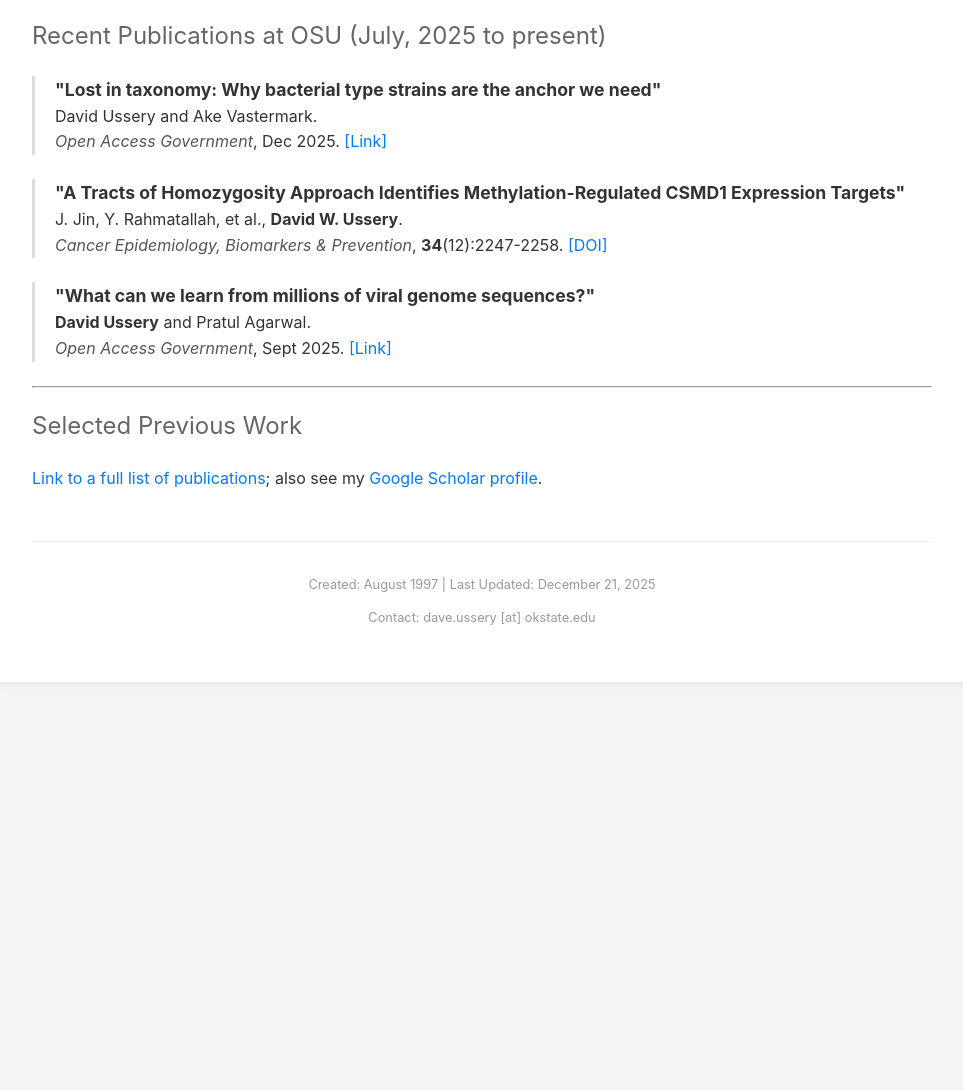
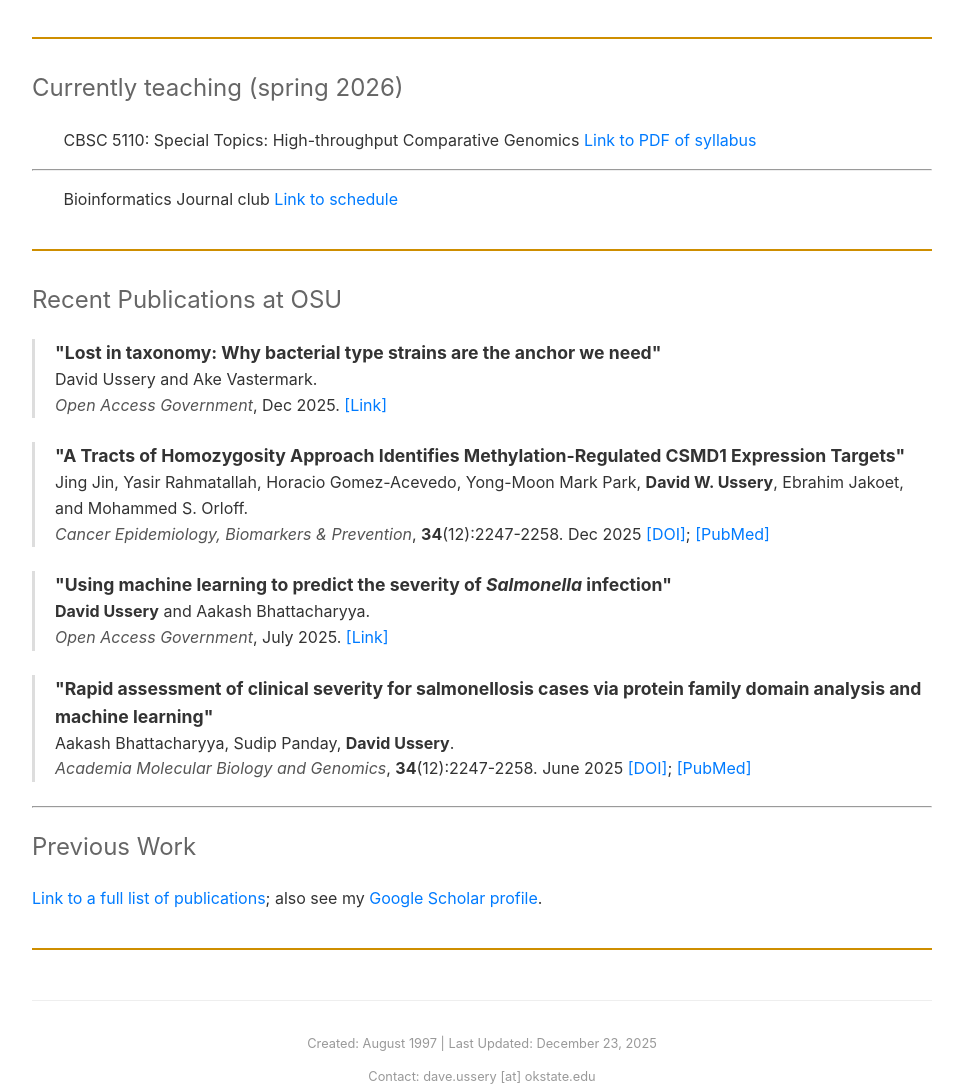
Before and after one commit to daveussery-prog/Dave_Ussery_homepage, a plain HTML site: page index.html in a window 1280 px wide. Shown: the part 384-1474 px from the top of the page, without its empty margins (158-1121 px from the left). Before the commit the page ends 1086 px from the top, so only its background shows below. Drawn offline with Linux system fonts and the light colour scheme.

Commit message:
Add files via upload

```diff
--- a/index.html
+++ b/index.html
@@ -79,7 +79,24 @@
         <a href="https://orcid.org/0000-0003-3632-5512">ORCID</a>
     </section>
 
-    <h2>Recent Publications at OSU (July, 2025 to present)</h2>
+    <header>
+    </header>
+
+    <h2>Currently teaching (spring 2026) </h2>
+<p>
+&nbsp;&nbsp;&nbsp;&nbsp;&nbsp;&nbsp; CBSC 5110: Special Topics: High-throughput Comparative Genomics <a href="Genomics_OSU_syllabus_Dec2025.pdf">Link to PDF of syllabus</a>
+</p>
+
+<hr>
+
+<p>
+&nbsp;&nbsp;&nbsp;&nbsp;&nbsp;&nbsp; Bioinformatics Journal club <a href="Journal_Club_2026_schedule.pdf">Link to schedule</a>
+</p>
+
+    <header>
+    </header>
+
+    <h2>Recent Publications at OSU </h2>
 
     <div class="pub-item">
         <span class="pub-title">"Lost in taxonomy: Why bacterial type strains are the anchor we need"</span>
@@ -90,25 +107,47 @@
 
     <div class="pub-item">
         <span class="pub-title">"A Tracts of Homozygosity Approach Identifies Methylation-Regulated CSMD1 Expression Targets"</span>
-        J. Jin, Y. Rahmatallah, et al., <b>David W. Ussery</b>. <br>
-        <span class="journal">Cancer Epidemiology, Biomarkers & Prevention</span>, <b>34</b>(12):2247-2258.
-        <a href="https://doi.org/10.1158/1055-9965.EPI-25-0159">[DOI]</a>
+        Jing Jin, Yasir Rahmatallah, Horacio Gomez-Acevedo, Yong-Moon Mark Park, <b>David W. Ussery</b>, Ebrahim Jakoet, and Mohammed S. Orloff. <br>
+        <span class="journal">Cancer Epidemiology, Biomarkers & Prevention</span>, <b>34</b>(12):2247-2258. Dec 2025
+        <a href="https://doi.org/10.1158/1055-9965.EPI-25-0159">[DOI]</a>; <a href="http://www.ncbi.nlm.nih.gov/pubmed/41036856">[PubMed]</a>
     </div>
 
-    <div class="pub-item">
+<!--    <div class="pub-item">
         <span class="pub-title">"What can we learn from millions of viral genome sequences?"</span>
         <b>David Ussery</b> and Pratul Agarwal. <br>
         <span class="journal">Open Access Government</span>, Sept 2025.
         <a href="https://www.openaccessgovernment.org/article/what-can-we-learn-from-millions-of-viral-genome-sequences/198833/">[Link]</a>
     </div>
+-->
+
+    <div class="pub-item">
+        <span class="pub-title">"Using machine learning to predict the severity of <i>Salmonella</i> infection"</span>
+        <b>David Ussery</b> and Aakash Bhattacharyya. <br>
+        <span class="journal">Open Access Government</span>, July 2025.
+        <a href="https://www.openaccessgovernment.org/article/using-machine-learning-to-predict-the-severity-of-salmonella-infection/194734/">[Link]</a>
+    </div>
+
+    <div class="pub-item">
+        <span class="pub-title">"Rapid assessment of clinical severity for salmonellosis cases via protein family domain analysis and machine learning"</span>
+        Aakash Bhattacharyya, Sudip Panday, <b>David Ussery</b>. <br>
+        <span class="journal">Academia Molecular Biology and Genomics</span>, <b>34</b>(12):2247-2258. June 2025
+        <a href="https://doi.org/10.20935/AcadMolBioGen7776">[DOI]</a>; <a href="http://www.ncbi.nlm.nih.gov/pubmed/40964454">[PubMed]</a>
+    </div>
+
+
+
 
     <hr>
 
-    <h2>Selected Previous Work</h2>
+    <h2>Previous Work</h2>
     <p><a href="Pubs_full_Dec2025.html">Link to a full list of publications</a>; also see my <a href="https://scholar.google.com/citations?user=aws0djcAAAAJ&hl=en">Google Scholar profile</a>.</p>
 
+    <header>
+    </header>
+
+
     <footer>
-        <p>Created: August 1997 | Last Updated: December 21, 2025</p>
+        <p>Created: August 1997 | Last Updated: December 23, 2025</p>
         <p>Contact: dave.ussery [at] okstate.edu</p>
     </footer>
 </div>
```
Also changed, not shown: 2 other files.
